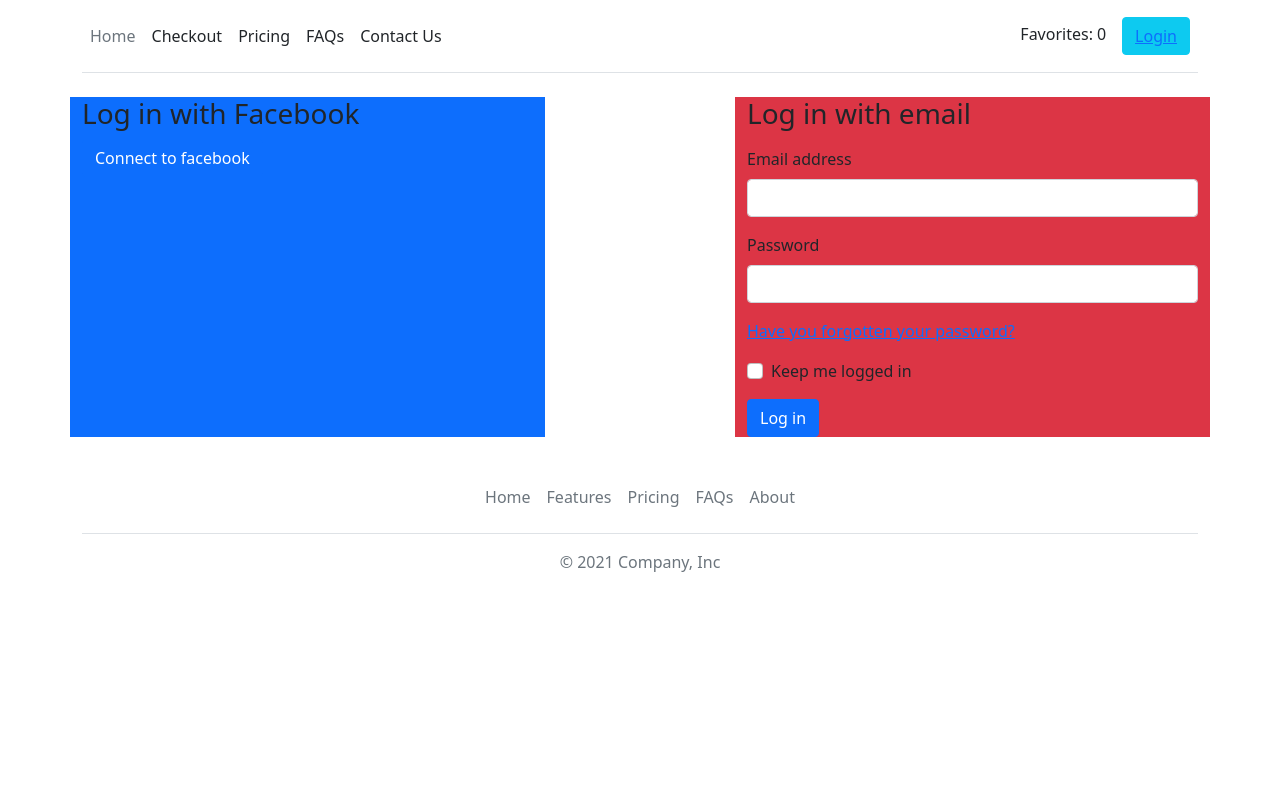
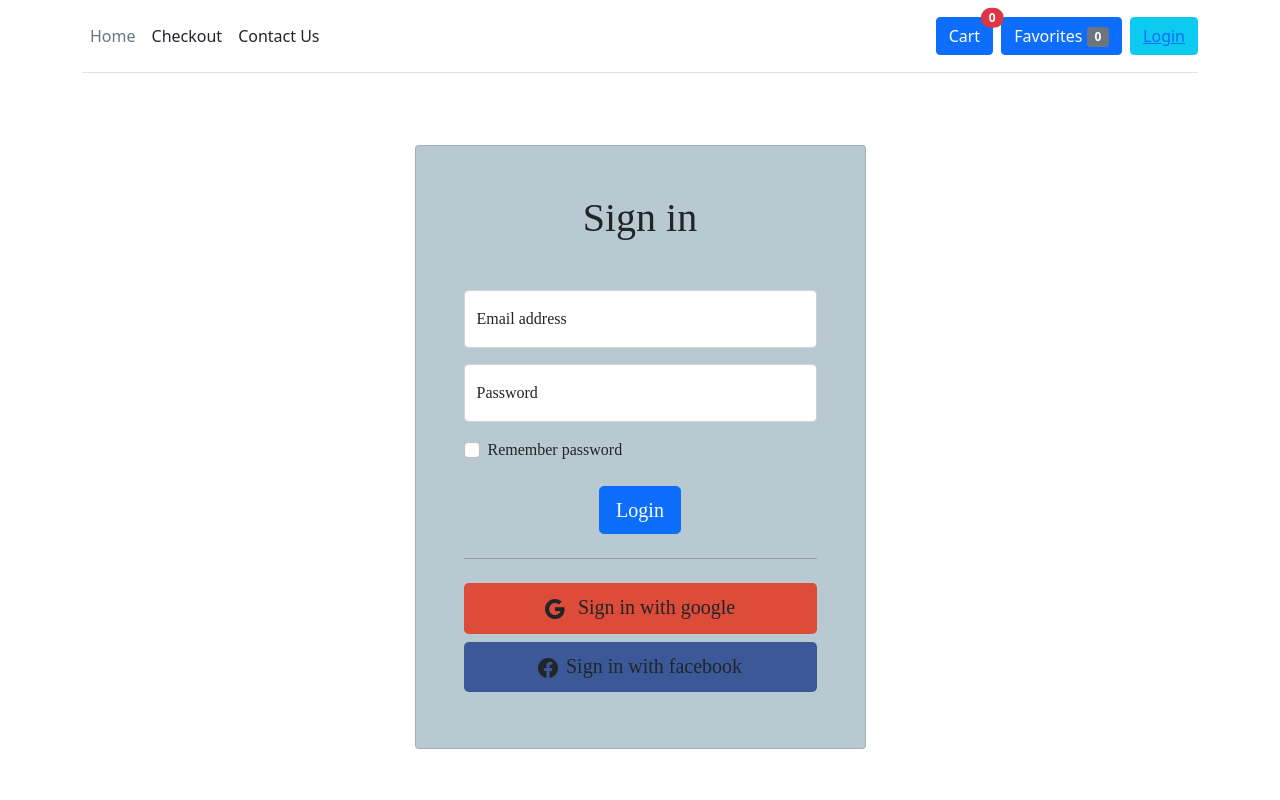
Before and after one commit to Razieh-Abedi/furniture-shopping-website, a React (Create React App) app: page /login in a window 1280 px wide. Shown: the top 800 px of the page. Built offline with nearby package versions, Linux system fonts and the light colour scheme.

Commit message:
created the cart notification

```diff
--- a/package.json
+++ b/package.json
@@ -8,6 +8,7 @@
     "@testing-library/user-event": "^13.5.0",
     "@wojtekmaj/react-daterange-picker": "^3.4.0",
     "bootstrap": "^5.1.3",
+    "bootstrap-icons": "^1.9.1",
     "react": "^18.1.0",
     "react-dom": "^18.1.0",
     "react-icons": "^4.4.0",
--- a/src/App.css
+++ b/src/App.css
@@ -384,3 +384,15 @@ textarea.input1 + .shadow-input1 {
     opacity: 1;
   }
 }
+/* log in page */
+#loginCard {
+  border-radius: 1 rem;
+  background-color: #b8c9d1;
+  font-family: serif;
+}
+#googleBtn {
+  background-color: #dd4b39;
+}
+#facebookBtn {
+  background-color: #3b5998;
+}
--- a/src/App.jsx
+++ b/src/App.jsx
@@ -11,15 +11,35 @@ import Contact from "./pages/Contact";
 
 function App() {
   const [favorites, setFavorites] = useState(0);
-  const addToFavorites = () => {
+  const increaseFavorites = () => {
     setFavorites(favorites + 1);
+  };
+  const decreaseFavorites = () => {
+    setFavorites(favorites - 1);
+  };
+  const [cartProducts, setCartProducts] = useState(0);
+  const increaseCartProducts = () => {
+    setCartProducts(cartProducts + 1);
+  };
+  const decreaseCartProducts = () => {
+    setCartProducts(cartProducts - 1);
   };
 
   return (
     <BrowserRouter>
-      <Header favorites={favorites} />
+      <Header favorites={favorites}  cartProducts={cartProducts}/>
       <Routes>
-        <Route path="/" element={<Home addToFavorites={addToFavorites} />} />
+        <Route
+          path="/"
+          element={
+            <Home
+              increaseFavorites={increaseFavorites}
+              decreaseFavorites={decreaseFavorites}
+              increaseCartProducts={increaseCartProducts}
+              decreaseCartProducts={decreaseCartProducts}
+            />
+          }
+        />
         <Route path="/login" element={<Login />} />
         <Route path="/checkout" element={<Checkout />} />
         <Route path="/contact" element={<Contact />} />
--- a/src/components/Card.jsx
+++ b/src/components/Card.jsx
@@ -1,8 +1,19 @@
 import React, { useState } from "react";
 import { FaHeart, FaRegHeart } from "react-icons/fa";
 
-function Card({ id, img, price, name, des, rate, addToFavorites }) {
-  // To change the heart icon when liked
+function Card({
+  id,
+  img,
+  price,
+  name,
+  des,
+  rate,
+  increaseFavorites,
+  decreaseFavorites,
+  increaseCartProducts,
+  decreaseCartProducts,
+}) {
+  //  To change the heart icon when liked
   const [heartState, setHeartState] = useState(false);
   const changeHeartIcon = () => {
     setHeartState(!heartState);
@@ -20,7 +31,11 @@ function Card({ id, img, price, name, des, rate, addToFavorites }) {
   };
   const heartClick = () => {
     changeLikes();
-    addToFavorites();
+    if (!heartState) {
+      increaseFavorites();
+    } else {
+      decreaseFavorites();
+    }
     changeHeartIcon();
   };
   // To change the border color of the card when clicked on
@@ -50,6 +65,7 @@ function Card({ id, img, price, name, des, rate, addToFavorites }) {
   const [qty, setQty] = useState(0);
   const addCartCount = () => {
     setQty(qty + 1);
+    increaseCartProducts();
   };
   //To subtract the quantity in the cart and hide the number section when the cart is empty
   const subtractCartCount = () => {
@@ -60,6 +76,7 @@ function Card({ id, img, price, name, des, rate, addToFavorites }) {
       }, 500);
     }
     setQty(qty - 1); //0
+    decreaseCartProducts();
   };
   const clickedOnAddToCart = () => {
     addCartCount();
--- a/src/components/Header.jsx
+++ b/src/components/Header.jsx
@@ -1,8 +1,8 @@
-import { Button } from "bootstrap";
-import React, { useState } from "react";
+// import { Button } from "bootstrap";
+import React from "react";
 import { Link } from "react-router-dom";
 
-function Header({ favorites }) {
+function Header({ favorites, cartProducts }) {
   const isLogin = true;
   return (
     <div>
@@ -20,16 +20,6 @@ function Header({ favorites }) {
               </Link>
             </li>
             <li>
-              <a href="#" className="nav-link px-2 link-dark">
-                Pricing
-              </a>
-            </li>
-            <li>
-              <a href="#" className="nav-link px-2 link-dark">
-                FAQs
-              </a>
-            </li>
-            <li>
               <Link to="/contact" className="nav-link px-2 link-dark">
                 Contact Us
               </Link>
@@ -37,14 +27,22 @@ function Header({ favorites }) {
           </ul>
 
           <div className="col-md-3 text-end position-relative">
-            <span className="me-1">Favorites:</span>
-            <span className="me-3">{favorites}</span>
+            <button type="button" class="btn btn-primary position-relative">
+              Cart
+              <span class="position-absolute top-0 start-100 translate-middle badge rounded-pill bg-danger">
+                {cartProducts}
+                <span class="visually-hidden">products in the cart</span>
+              </span>
+            </button>
+            <button type="button" class="btn btn-primary ms-2">
+              Favorites <span class="badge bg-secondary">{favorites}</span>
+            </button>
             {!isLogin ? (
-              <button type="button" className="btn btn-warning">
+              <button type="button" className="btn btn-warning ms-2">
                 Sign-up
               </button>
             ) : (
-              <button type="button" className="btn btn-info text-dark me-2">
+              <button type="button" className="btn btn-info text-dark ms-2">
                 <Link to="/login">Login</Link>
               </button>
             )}
--- a/src/pages/Home.jsx
+++ b/src/pages/Home.jsx
@@ -2,7 +2,7 @@ import React, { useState } from "react";
 import DateRangePicker from "@wojtekmaj/react-daterange-picker";
 import Card from "../components/Card";
 
-function Home({ addToFavorites }) {
+function Home({ increaseFavorites , decreaseFavorites, increaseCartProducts, decreaseCartProducts}) {
   // const [value, onChange] = useState([new Date(), new Date()]);
   // onChange={onChange} value={value}
   const products = [
@@ -13,10 +13,10 @@ function Home({ addToFavorites }) {
         "https://www.berjayahotel.com/sites/default/files/hotel-room-type/london/c1-classic-single-room.jpg",
       price: "20",
       des: "This is the description for a single room",
-      rate:{
-        point:4,
-        count:100
-      }
+      rate: {
+        point: 4,
+        count: 100,
+      },
     },
     {
       name: "Double Room",
@@ -25,10 +25,10 @@ function Home({ addToFavorites }) {
         "https://www.princehotels.com/tokyo/wp-content/uploads/sites/9/2019/07/14_tokyo-prince-hotel-rooms-4-8FSuperiorTwinRoom-noon-.jpg",
       price: "40",
       des: "This is the description for a double room",
-      rate:{
-        point:3.5,
-        count:20
-      }
+      rate: {
+        point: 3.5,
+        count: 20,
+      },
     },
     {
       name: "Queen Room",
@@ -36,10 +36,10 @@ function Home({ addToFavorites }) {
       img: "https://sierrahotel.ph/v2/wp-content/uploads/room-queenroom.jpg",
       price: "60",
       des: "This is the description for a queen room.",
-      rate:{
-        point:5,
-        count:7
-      }
+      rate: {
+        point: 5,
+        count: 7,
+      },
     },
     {
       name: "King Room",
@@ -48,13 +48,12 @@ function Home({ addToFavorites }) {
         "https://media-cdn.tripadvisor.com/media/photo-s/01/e2/a5/86/hotel-room-with-king.jpg",
       price: "80",
       des: "This is the description for a king room.",
-      rate:{
-        point:3,
-        count:306
-      }
+      rate: {
+        point: 3,
+        count: 306,
+      },
     },
   ];
-
 
   return (
     <div>
@@ -72,7 +71,11 @@ function Home({ addToFavorites }) {
               // des={item.des}
               // img={item.img}
               {...item}
-              addToFavorites={addToFavorites}
+              increaseFavorites={increaseFavorites}
+              decreaseFavorites={decreaseFavorites}
+              increaseCartProducts={increaseCartProducts}
+              decreaseCartProducts={decreaseCartProducts}
+
             />
           ))}
         </div>
--- a/src/pages/login.jsx
+++ b/src/pages/login.jsx
@@ -1,62 +1,68 @@
 import React from "react";
+import "bootstrap-icons/font/bootstrap-icons.css";
 
 function Login() {
   return (
-    <div className="container form-container">
-      <div className="row justify-content-between row-cols-1 ">
-        <div className="col-lg-5 facebook-login bg-primary">
-          <div>
-            <div>
-              <h3>Log in with Facebook</h3>
-            </div>
-            <div type="submit" className="btn btn-primary">
-              Connect to facebook
+    <div className="container py-5 h-100">
+      <div className="row d-flex justify-content-center align-items-center h-100">
+        <div className="col-12 col-md-8 col-lg-6 col-xl-5">
+          <div className="card shadow-2-strong" id="loginCard">
+            <div className="card-body p-5 text-center">
+              <h3 className="mb-5 fs-1">Sign in</h3>
+              <div class="form-floating mb-3">
+                <input
+                  type="email"
+                  class="form-control"
+                  id="floatingInput"
+                  placeholder="name@example.com"
+                />
+                <label for="floatingInput">Email address</label>
+              </div>
+              <div class="form-floating mb-3">
+                <input
+                  type="password"
+                  class="form-control"
+                  id="floatingPassword"
+                  placeholder="Password"
+                />
+                <label for="floatingPassword">Password</label>
+              </div>
+              <div className="form-check d-flex justify-content-start mb-4">
+                <input
+                  className="form-check-input"
+                  type="checkbox"
+                  value=""
+                  id="form1Example3"
+                />
+                <label className="form-check-label ms-2 " for="form1Example3">
+                  {" "}
+                  Remember password{" "}
+                </label>
+              </div>
+              <button
+                className="btn btn-primary btn-lg btn-block"
+                type="submit"
+              >
+                Login
+              </button>
+              <hr className="my-4" />
+              <button
+                className="btn btn-lg btn-block w-100 mb-2"
+                type="submit"
+                id="googleBtn"
+              >
+                <i className="bi bi-google me-2"></i> Sign in with google
+              </button>
+              <button
+                className="btn btn-lg btn-block w-100 mb-2"
+                type="submit"
+                id="facebookBtn"
+              >
+                <i className="bi bi-facebook me-2"></i>
+                Sign in with facebook
+              </button>
             </div>
           </div>
-        </div>
-        <div className="col-lg-5 email-login bg-danger">
-          <form action="">
-            <div className="mb-3">
-              <h3>Log in with email</h3>
-            </div>
-            <div className="mb-3">
-              <label for="exampleInputEmail1" className="form-label">
-                Email address
-              </label>
-              <input
-                type="email"
-                className="form-control"
-                id="exampleInputEmail1"
-                aria-describedby="emailHelp"
-              />
-            </div>
-            <div className="mb-3">
-              <label for="exampleInputPassword1" className="form-label">
-                Password
-              </label>
-              <input
-                type="password"
-                className="form-control"
-                id="exampleInputPassword1"
-              />
-            </div>
-            <div className="mb-3">
-              <a href="">Have you forgotten your password?</a>
-            </div>
-            <div className="mb-3 form-check">
-              <input
-                type="checkbox"
-                className="form-check-input"
-                id="exampleCheck1"
-              />
-              <label className="form-check-label" for="exampleCheck1">
-                Keep me logged in
-              </label>
-            </div>
-            <div type="submit" className="btn btn-primary">
-              Log in
-            </div>
-          </form>
         </div>
       </div>
     </div>
```
Also changed, not shown: 1 other file (tests, documents, lock files or other folders).
